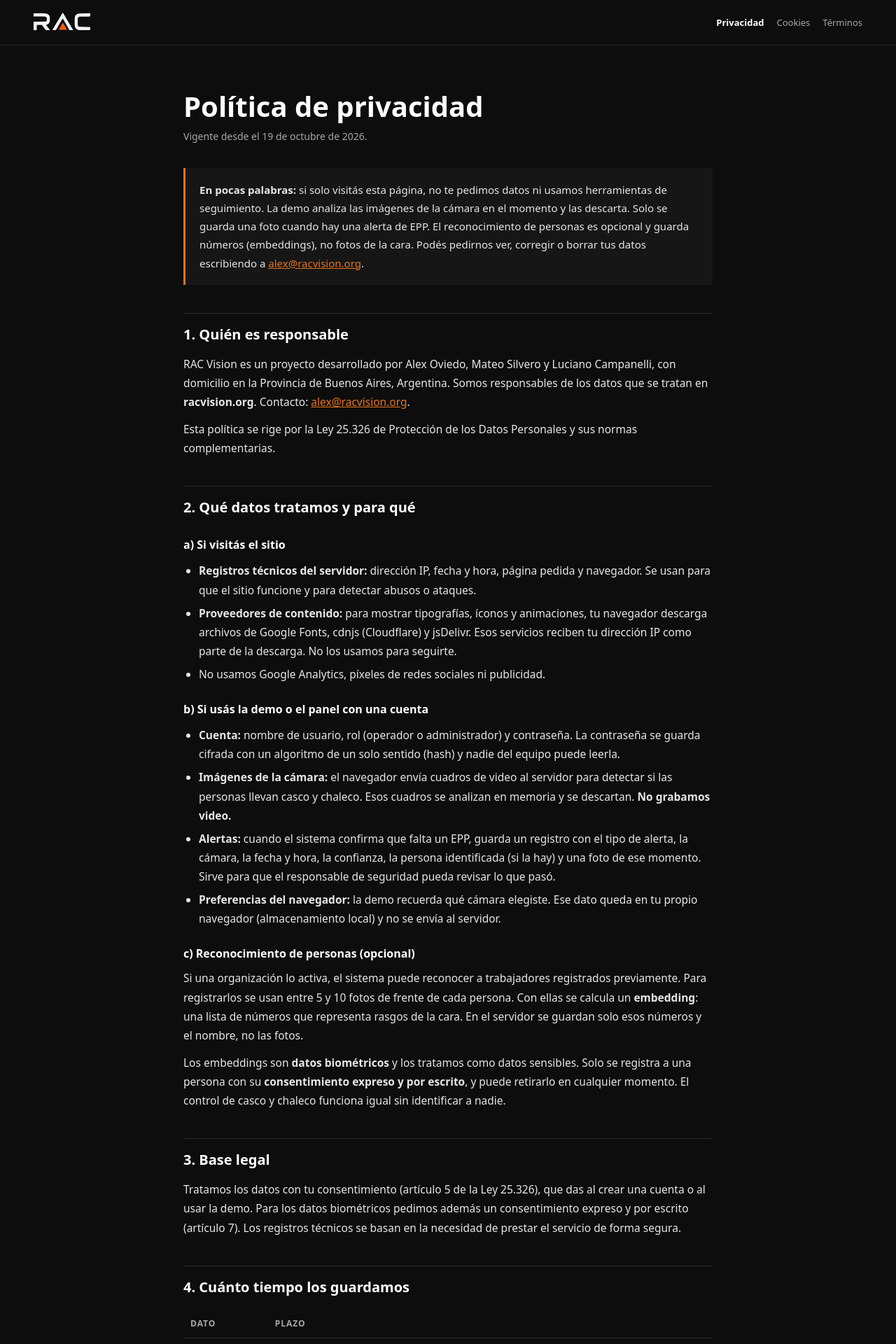
After one commit to Alexovied/racvisionorg, a Flask app: page /privacidad in a window 1280 px wide. The commit adds this page. Shown: the top 1920 px of the page at 70% size. Run offline with Flask 3, Linux system fonts and the light colour scheme.

Commit message:
Páginas legales: privacidad, cookies y términos
- /privacidad (Ley 25.326): qué datos se tratan (cuentas, alertas con foto,
  embeddings como dato biométrico con consentimiento escrito), plazos (últimas
  5000 alertas), hosting en EE. UU. (OVH), derechos de acceso y supresión y
  el texto obligatorio de la AAIP.
- /cookies: una sola cookie necesaria (session) y tres claves de
  almacenamiento local; sin analítica ni publicidad.
- /terminos: prototipo, herramienta de apoyo que no reemplaza la Ley 19.587,
  uso permitido, licencias de los datasets y limitación de responsabilidad.
- El login enlaza términos y privacidad. Test: las tres son públicas y la
  landing las enlaza.

Co-Authored-By: Claude Opus 5.5 <noreply@anthropic.com>

```diff
--- a/app.py
+++ b/app.py
@@ -156,6 +156,18 @@ def favicon():
 def landing():
     return render_template("landing.html")
 
+@app.route("/privacidad")
+def privacidad():
+    return render_template("legal/privacidad.html", pagina="privacidad")
+
+@app.route("/cookies")
+def cookies():
+    return render_template("legal/cookies.html", pagina="cookies")
+
+@app.route("/terminos")
+def terminos():
+    return render_template("legal/terminos.html", pagina="terminos")
+
 @app.errorhandler(RequestEntityTooLarge)
 def too_large(e):
     return jsonify({"error": "El request supera el tamaño máximo (2 MB)"}), 413
--- a/templates/admin/login.html
+++ b/templates/admin/login.html
@@ -318,6 +318,7 @@
 
             <div class="login-footer">
                 <a href="/"><i class="fa-solid fa-arrow-left"></i> Volver al inicio</a>
+                <p style="margin-top:14px; font-size:12px; color:#777; line-height:1.6">Al ingresar aceptás los <a href="/terminos">términos</a> y la <a href="/privacidad">política de privacidad</a>. La demo analiza la imagen de tu cámara y solo guarda una foto si hay una alerta.</p>
             </div>
         </div>
     </div>
--- /dev/null
+++ b/templates/legal/base.html
@@ -0,0 +1,52 @@
+<!DOCTYPE html>
+<html lang="es">
+<head>
+    <meta charset="UTF-8">
+    <meta name="viewport" content="width=device-width, initial-scale=1.0">
+    <title>{% block titulo %}{% endblock %} — RAC Vision</title>
+    <meta name="robots" content="index, follow">
+    <link rel="icon" href="/favicon.ico" sizes="any">
+    <style>
+        *, *::before, *::after { box-sizing: border-box; margin: 0; padding: 0; }
+        :root { --black: #0d0d0d; --card: #161616; --border: #2a2a2a; --orange: #E8751A; --gray: #a8a8a8; }
+        body { background: var(--black); color: #e6e6e6; font-family: system-ui, -apple-system, "Segoe UI", Roboto, sans-serif; line-height: 1.75; }
+        header { border-bottom: 1px solid var(--border); padding: 18px clamp(16px, 5vw, 48px); display: flex; align-items: center; justify-content: space-between; gap: 16px; flex-wrap: wrap; }
+        header img { height: 28px; width: auto; display: block; }
+        header nav { display: flex; gap: 18px; flex-wrap: wrap; font-size: 13px; }
+        a { color: var(--orange); }
+        header nav a { color: var(--gray); text-decoration: none; }
+        header nav a[aria-current="page"] { color: #fff; font-weight: 700; }
+        main { max-width: 820px; margin: 0 auto; padding: clamp(32px, 6vw, 64px) clamp(16px, 5vw, 32px) 80px; }
+        h1 { font-size: clamp(28px, 5vw, 40px); line-height: 1.15; margin-bottom: 8px; color: #fff; }
+        .vigencia { color: var(--gray); font-size: 14px; margin-bottom: 32px; }
+        h2 { font-size: 20px; color: #fff; margin: 40px 0 12px; padding-top: 12px; border-top: 1px solid var(--border); }
+        h3 { font-size: 16px; color: #fff; margin: 22px 0 8px; }
+        p, li { font-size: 15.5px; }
+        p + p { margin-top: 12px; }
+        ul { padding-left: 22px; margin: 10px 0; }
+        li + li { margin-top: 6px; }
+        .resumen { background: var(--card); border-left: 3px solid var(--orange); padding: 18px 20px; margin: 24px 0; }
+        .resumen p { font-size: 15px; }
+        .tabla { overflow-x: auto; margin: 14px 0; }
+        table { width: 100%; border-collapse: collapse; font-size: 14px; min-width: 520px; }
+        th, td { text-align: left; padding: 10px; border-bottom: 1px solid var(--border); vertical-align: top; }
+        th { color: var(--gray); font-size: 12px; text-transform: uppercase; letter-spacing: 1px; }
+        code { background: #222; padding: 1px 6px; border-radius: 3px; font-size: 13.5px; }
+        footer { border-top: 1px solid var(--border); padding: 24px clamp(16px, 5vw, 48px); font-size: 13px; color: var(--gray); text-align: center; }
+    </style>
+</head>
+<body>
+<header>
+    <a href="/"><img src="{{ url_for('static', filename='logo_rac.png') }}" alt="RAC Vision — volver al inicio" width="84" height="28"></a>
+    <nav aria-label="Documentos legales">
+        <a href="{{ url_for('privacidad') }}" {% if pagina == 'privacidad' %}aria-current="page"{% endif %}>Privacidad</a>
+        <a href="{{ url_for('cookies') }}" {% if pagina == 'cookies' %}aria-current="page"{% endif %}>Cookies</a>
+        <a href="{{ url_for('terminos') }}" {% if pagina == 'terminos' %}aria-current="page"{% endif %}>Términos</a>
+    </nav>
+</header>
+<main>
+    {% block contenido %}{% endblock %}
+</main>
+<footer>© 2026 RAC Vision · Buenos Aires, Argentina · <a href="mailto:alex@racvision.org">alex@racvision.org</a></footer>
+</body>
+</html>
--- /dev/null
+++ b/templates/legal/privacidad.html
@@ -0,0 +1,89 @@
+{% extends "legal/base.html" %}
+{% block titulo %}Política de privacidad{% endblock %}
+{% block contenido %}
+<h1>Política de privacidad</h1>
+<p class="vigencia">Vigente desde el 19 de octubre de 2026.</p>
+
+<div class="resumen">
+    <p><strong>En pocas palabras:</strong> si solo visitás esta página, no te pedimos datos ni usamos herramientas de seguimiento. La demo analiza las imágenes de la cámara en el momento y las descarta. Solo se guarda una foto cuando hay una alerta de EPP. El reconocimiento de personas es opcional y guarda números (embeddings), no fotos de la cara. Podés pedirnos ver, corregir o borrar tus datos escribiendo a <a href="mailto:alex@racvision.org">alex@racvision.org</a>.</p>
+</div>
+
+<h2>1. Quién es responsable</h2>
+<p>RAC Vision es un proyecto desarrollado por Alex Oviedo, Mateo Silvero y Luciano Campanelli, con domicilio en la Provincia de Buenos Aires, Argentina. Somos responsables de los datos que se tratan en <strong>racvision.org</strong>. Contacto: <a href="mailto:alex@racvision.org">alex@racvision.org</a>.</p>
+<p>Esta política se rige por la Ley 25.326 de Protección de los Datos Personales y sus normas complementarias.</p>
+
+<h2>2. Qué datos tratamos y para qué</h2>
+
+<h3>a) Si visitás el sitio</h3>
+<ul>
+    <li><strong>Registros técnicos del servidor:</strong> dirección IP, fecha y hora, página pedida y navegador. Se usan para que el sitio funcione y para detectar abusos o ataques.</li>
+    <li><strong>Proveedores de contenido:</strong> para mostrar tipografías, íconos y animaciones, tu navegador descarga archivos de Google Fonts, cdnjs (Cloudflare) y jsDelivr. Esos servicios reciben tu dirección IP como parte de la descarga. No los usamos para seguirte.</li>
+    <li>No usamos Google Analytics, píxeles de redes sociales ni publicidad.</li>
+</ul>
+
+<h3>b) Si usás la demo o el panel con una cuenta</h3>
+<ul>
+    <li><strong>Cuenta:</strong> nombre de usuario, rol (operador o administrador) y contraseña. La contraseña se guarda cifrada con un algoritmo de un solo sentido (hash) y nadie del equipo puede leerla.</li>
+    <li><strong>Imágenes de la cámara:</strong> el navegador envía cuadros de video al servidor para detectar si las personas llevan casco y chaleco. Esos cuadros se analizan en memoria y se descartan. <strong>No grabamos video.</strong></li>
+    <li><strong>Alertas:</strong> cuando el sistema confirma que falta un EPP, guarda un registro con el tipo de alerta, la cámara, la fecha y hora, la confianza, la persona identificada (si la hay) y una foto de ese momento. Sirve para que el responsable de seguridad pueda revisar lo que pasó.</li>
+    <li><strong>Preferencias del navegador:</strong> la demo recuerda qué cámara elegiste. Ese dato queda en tu propio navegador (almacenamiento local) y no se envía al servidor.</li>
+</ul>
+
+<h3>c) Reconocimiento de personas (opcional)</h3>
+<p>Si una organización lo activa, el sistema puede reconocer a trabajadores registrados previamente. Para registrarlos se usan entre 5 y 10 fotos de frente de cada persona. Con ellas se calcula un <strong>embedding</strong>: una lista de números que representa rasgos de la cara. En el servidor se guardan solo esos números y el nombre, no las fotos.</p>
+<p>Los embeddings son <strong>datos biométricos</strong> y los tratamos como datos sensibles. Solo se registra a una persona con su <strong>consentimiento expreso y por escrito</strong>, y puede retirarlo en cualquier momento. El control de casco y chaleco funciona igual sin identificar a nadie.</p>
+
+<h2>3. Base legal</h2>
+<p>Tratamos los datos con tu consentimiento (artículo 5 de la Ley 25.326), que das al crear una cuenta o al usar la demo. Para los datos biométricos pedimos además un consentimiento expreso y por escrito (artículo 7). Los registros técnicos se basan en la necesidad de prestar el servicio de forma segura.</p>
+
+<h2>4. Cuánto tiempo los guardamos</h2>
+<div class="tabla">
+<table>
+    <thead><tr><th>Dato</th><th>Plazo</th></tr></thead>
+    <tbody>
+        <tr><td>Cuadros de video</td><td>No se guardan: se descartan apenas se analizan.</td></tr>
+        <tr><td>Alertas y sus fotos</td><td>Se guardan las últimas 5000 alertas. Al superar ese número, las más antiguas se borran junto con su foto. Podés pedirnos que borremos antes una alerta en la que aparecés.</td></tr>
+        <tr><td>Embeddings</td><td>Hasta que la persona retire su consentimiento o deje de trabajar en la organización.</td></tr>
+        <tr><td>Cuentas</td><td>Hasta que se dé de baja la cuenta.</td></tr>
+        <tr><td>Registros técnicos</td><td>Solo el tiempo necesario por razones de seguridad.</td></tr>
+    </tbody>
+</table>
+</div>
+
+<h2>5. Con quién los compartimos</h2>
+<ul>
+    <li><strong>Hosting:</strong> el sitio funciona en un servidor contratado a OVH, ubicado en los <strong>Estados Unidos</strong>. Eso implica una transferencia internacional de datos (artículo 12 de la Ley 25.326), que se hace con tu consentimiento y con medidas de seguridad.</li>
+    <li><strong>Notificaciones (opcional):</strong> si una organización conecta el sistema a su propia herramienta de mensajería, cada alerta envía el nombre de la cámara, la ubicación, la persona (si fue identificada), el tipo de alerta y la hora. Hoy esta función está desactivada en racvision.org.</li>
+    <li>No vendemos ni cedemos datos a terceros con fines comerciales.</li>
+    <li>Podemos entregar datos si una autoridad competente lo exige por ley.</li>
+</ul>
+
+<h2>6. Si una organización instala RAC Vision</h2>
+<p>Si una empresa usa RAC Vision para controlar el EPP de su personal, esa empresa es <strong>responsable del tratamiento</strong> de los datos de sus trabajadores. Le corresponde informarles que hay cámaras con análisis automático, por ejemplo con carteles en las zonas vigiladas, y obtener el consentimiento escrito para el reconocimiento facial. El sistema está pensado para la seguridad, no para medir el rendimiento de las personas ni para sancionarlas de forma automática.</p>
+
+<h2>7. Seguridad</h2>
+<ul>
+    <li>Conexión cifrada (HTTPS) en todo el sitio.</li>
+    <li>Contraseñas guardadas con hash. Acceso al panel por roles y con sesión iniciada.</li>
+    <li>Las fotos de alertas solo las ven usuarios con sesión iniciada.</li>
+    <li>Revisamos la seguridad del código con pruebas automáticas.</li>
+</ul>
+<p>Ningún sistema es infalible. Si detectamos un incidente que afecte tus datos, te vamos a avisar.</p>
+
+<h2>8. Tus derechos</h2>
+<p>Podés pedirnos en cualquier momento:</p>
+<ul>
+    <li><strong>Acceso:</strong> saber qué datos tuyos tenemos. Es gratuito si lo pedís con intervalos de al menos seis meses, salvo que acredites un interés legítimo (artículo 14 de la Ley 25.326). Respondemos dentro de los 10 días corridos.</li>
+    <li><strong>Rectificación, actualización o supresión:</strong> corregir o borrar tus datos, incluidas las fotos de alertas y tus embeddings. Lo hacemos dentro de los 5 días hábiles (artículo 16).</li>
+    <li><strong>Retirar tu consentimiento,</strong> en especial el del reconocimiento facial.</li>
+</ul>
+<p>Para pedirlo, escribí a <a href="mailto:alex@racvision.org">alex@racvision.org</a> desde el correo asociado a tu cuenta, o indicá cómo podemos verificar tu identidad.</p>
+<p>LA AGENCIA DE ACCESO A LA INFORMACIÓN PÚBLICA, en su carácter de Órgano de Control de la Ley N° 25.326, tiene la atribución de atender las denuncias y reclamos que interpongan quienes resulten afectados en sus derechos por incumplimiento de las normas vigentes en materia de protección de datos personales.</p>
+
+<h2>9. Menores de edad</h2>
+<p>RAC Vision está pensado para ambientes de trabajo. No está dirigido a menores de edad y no registramos a menores en el reconocimiento facial.</p>
+
+<h2>10. Cambios</h2>
+<p>Si cambiamos esta política, vamos a publicar la nueva versión en esta página con su fecha. Si el cambio es importante, también lo vamos a avisar en el sitio.</p>
+<p>Ver también: <a href="{{ url_for('cookies') }}">Política de cookies</a> · <a href="{{ url_for('terminos') }}">Términos y condiciones</a>.</p>
+{% endblock %}
```
Also changed, not shown: templates/legal/cookies.html (added, +37 -0 lines), templates/legal/terminos.html (added, +54 -0 lines), tests/test_seguridad.py (+8 -0 lines).
